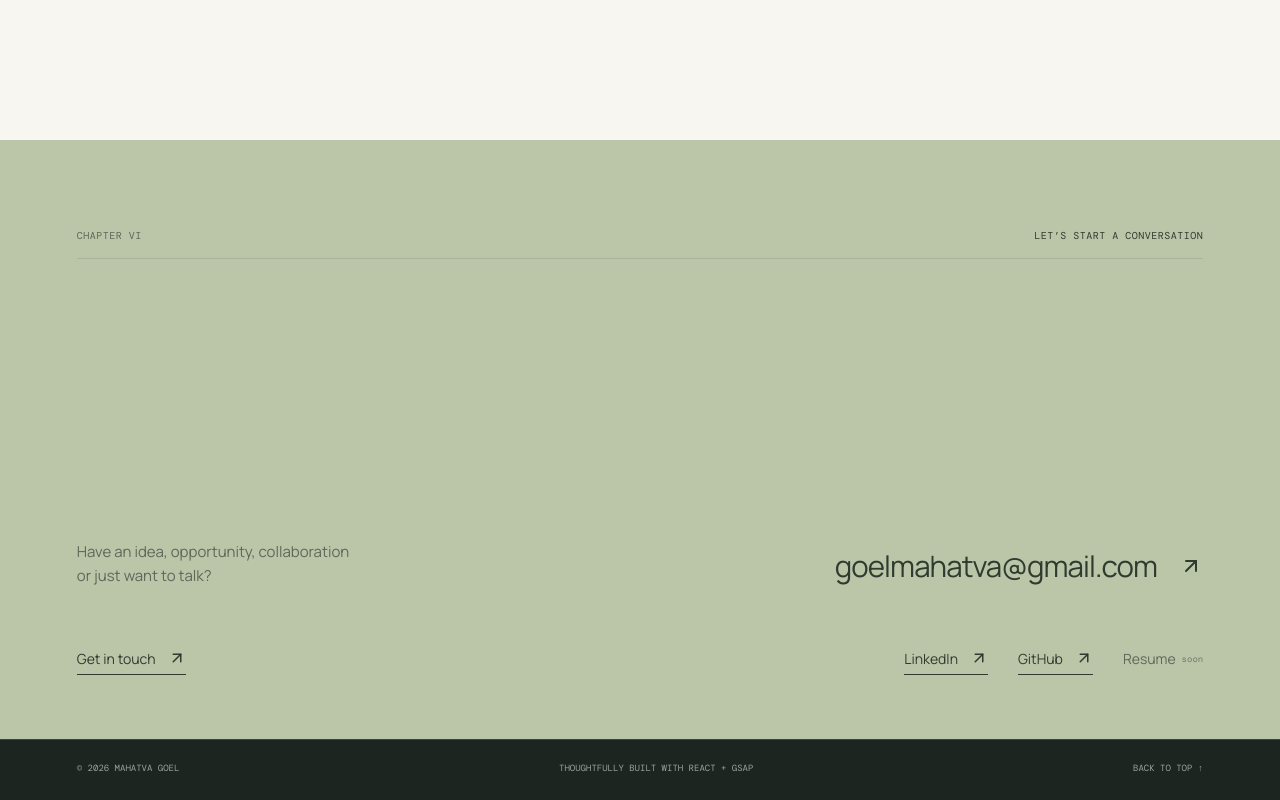
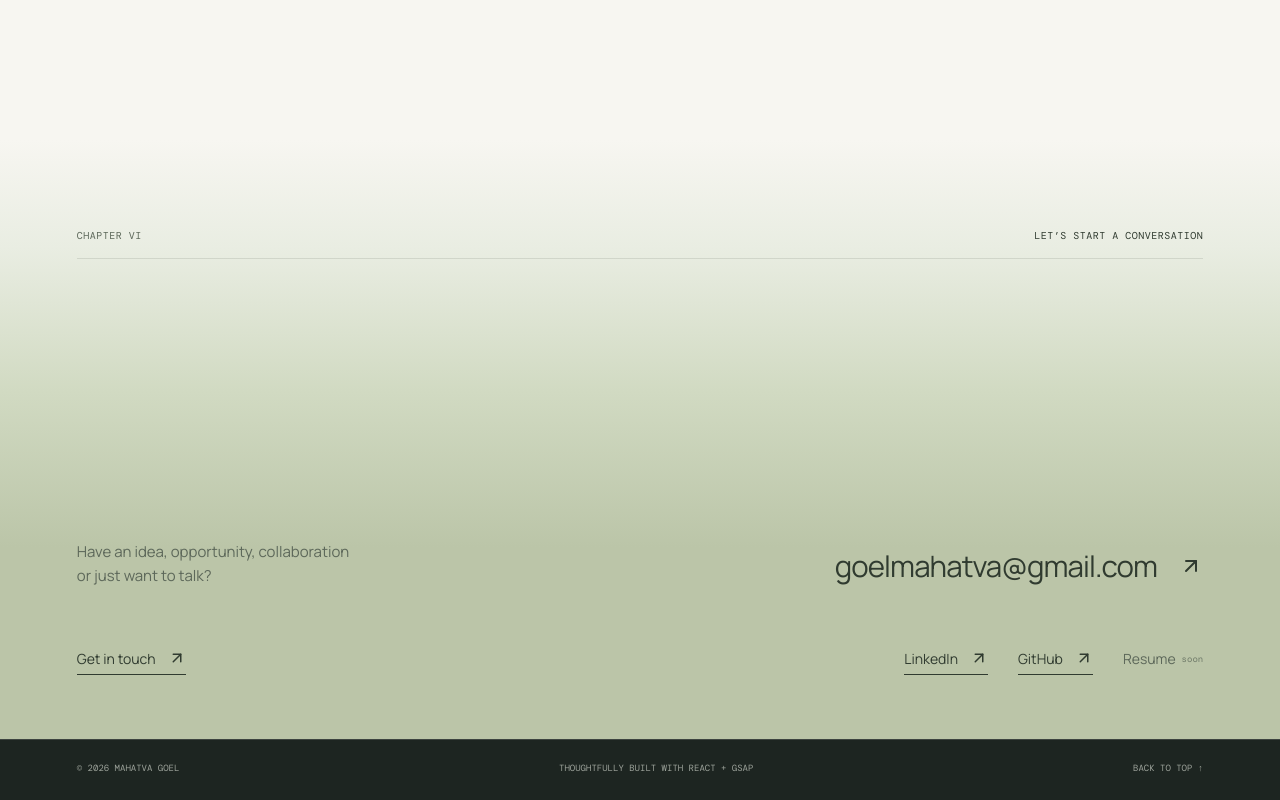
Before and after one commit to MahatvaGoell/MahatvaGoell.github.io, a React (Vite) app: page / in a window 1280 px wide. Shown: the part 7826-8626 px from the top of the page. Built offline with nearby package versions, Linux system fonts and the light colour scheme.

Commit message:
Blend contact section transition

```diff
--- a/src/index.css
+++ b/src/index.css
@@ -439,7 +439,7 @@ em { font-weight: inherit; }
 .recognition-row { padding: 24px 0; }
 .recognition-number { font-size: clamp(68px, 7vw, 108px); }
 .background-rows article { padding: 26px 0; }
-.contact { padding-top: var(--section-space); background: #bbc5a8; color: #303b30; --muted: #5d685a; --line: #303b3020; }
+.contact { padding-top: var(--section-space); background: linear-gradient(180deg, #f7f6f1 0%, #e9ede2 18%, #d1dac2 42%, #bbc5a8 68%, #bbc5a8 100%); color: #303b30; --muted: #5d685a; --line: #303b3020; }
 .contact-title em { color: #6f8069; }
 .contact-title { max-width: 1080px; font-size: clamp(66px, 8vw, 128px); line-height: .92; margin-top: 46px; }
 .contact-title > svg { width: clamp(42px, 6vw, 76px); height: auto; }
```
